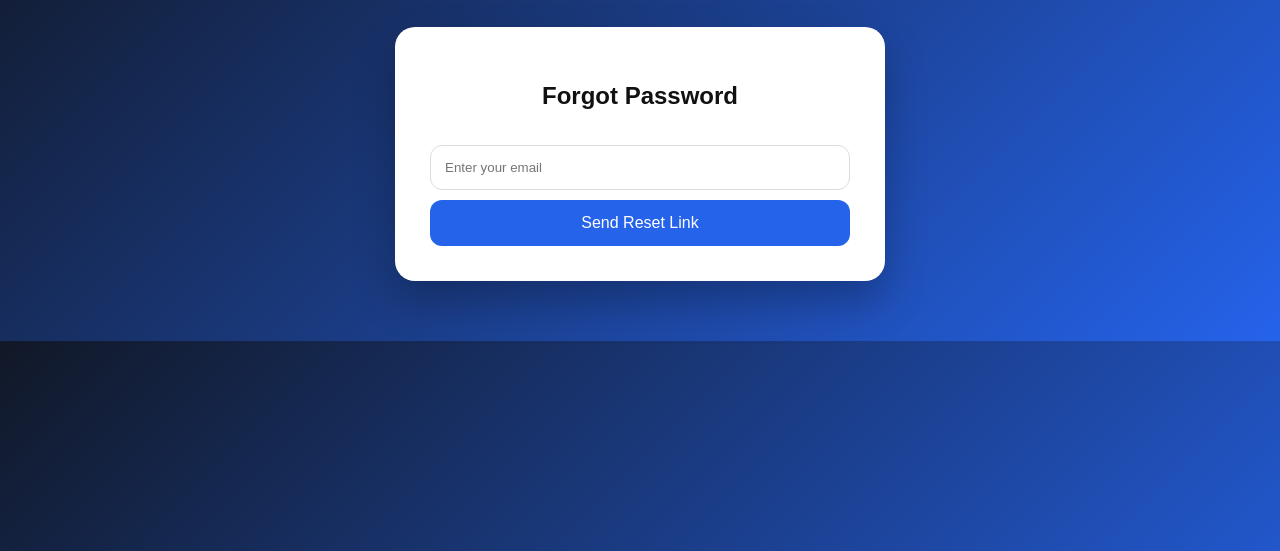
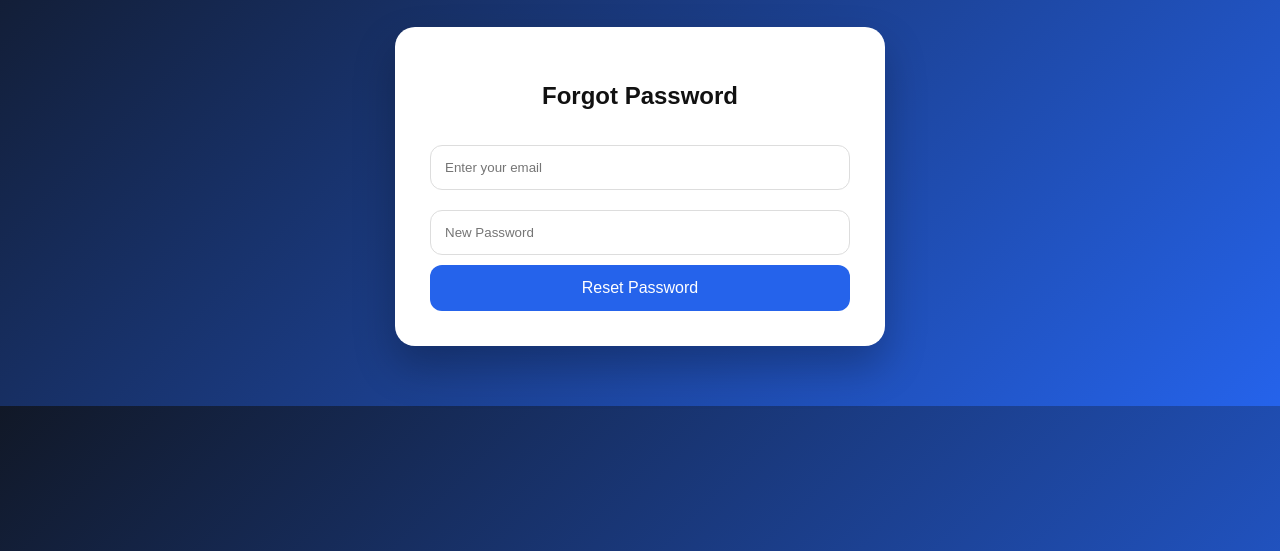
Before and after one commit to Legend5838/Shashwat-ai-project-, a Flask app: page /forgot-password in a window 1280 px wide. Shown: the part 155-706 px from the top of the page. Run offline with Flask 3, Linux system fonts and the light colour scheme.

Commit message:
Update forgot_password.html

```diff
--- a/templates/forgot_password.html
+++ b/templates/forgot_password.html
@@ -6,7 +6,8 @@
 
     <form method="post">
         <input type="email" name="email" placeholder="Enter your email" required>
-        <button type="submit">Send Reset Link</button>
+        <input type="password" name="new_password" placeholder="New Password" required>
+        <button type="submit">Reset Password</button>
     </form>
 </div>
 {% endblock %}
```
